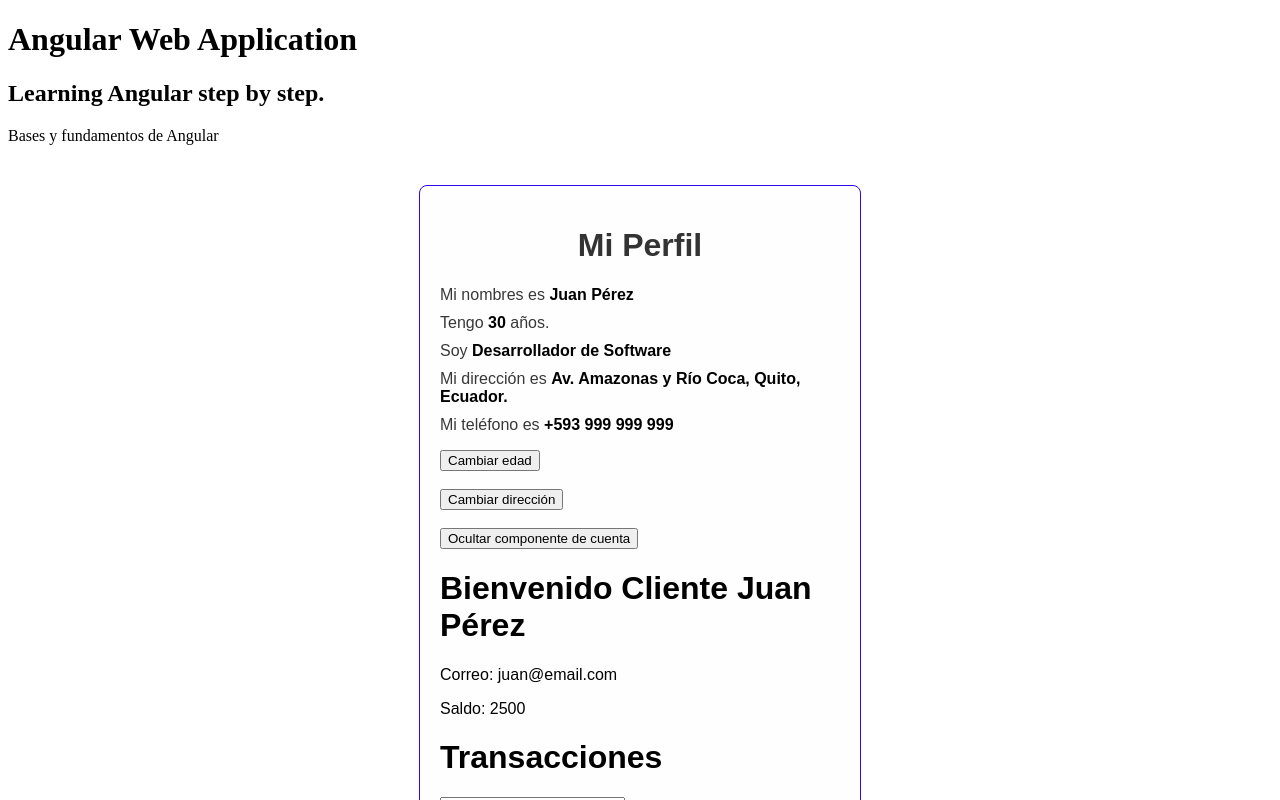
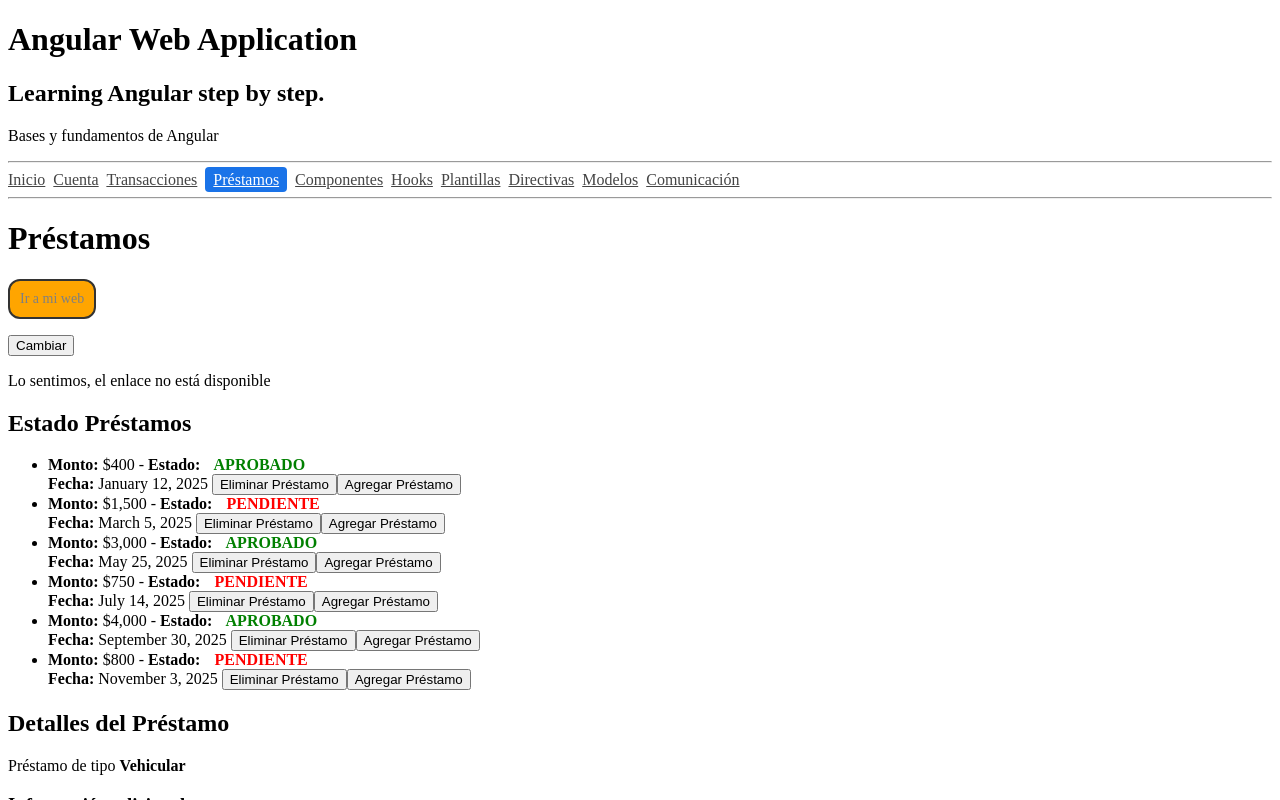
Before and after one commit to AndersonMP/practica-angular, an Angular app: page /prestamos in a window 1280 px wide. Before the commit this address led to /. Shown: the top 800 px of the page. Built offline with nearby package versions, Linux system fonts and the light colour scheme.

Commit message:
Reto 22 Páginas y Rutas

```diff
--- a/src/app/app.html
+++ b/src/app/app.html
@@ -3,10 +3,38 @@
 <p>Bases y fundamentos de Angular</p>
 
 <!-- <mi-producto></mi-producto> -->
-<mi-perfil></mi-perfil>
+<!-- <mi-perfil></mi-perfil> -->
 <!-- <app-usuario></app-usuario> -->
 <!-- <app-prestamos></app-prestamos> -->
 <!-- <app-ventas></app-ventas> -->
 <!-- <app-cine></app-cine> -->
 <!-- <app-cuenta></app-cuenta> -->
 <!-- <app-padre></app-padre> -->
+
+<hr>
+<a routerLink="/inicio" routerLinkActive="activo" class="normal">Inicio</a>&nbsp;
+<a routerLink="/cuenta" routerLinkActive="activo" class="normal">Cuenta</a>&nbsp;
+<a routerLink="/transacciones" routerLinkActive="activo" class="normal">Transacciones</a>&nbsp;
+<a routerLink="/prestamos" routerLinkActive="activo" class="normal">Préstamos</a>&nbsp;
+
+<a routerLink="/componentes" routerLinkActive="activarLink" class="normal">Componentes</a>&nbsp;
+<a routerLink="/ciclos" routerLinkActive="activarLink" class="normal">Hooks</a>&nbsp;
+<a routerLink="/plantillas" routerLinkActive="activarLink" class="normal">Plantillas</a>&nbsp;
+<a routerLink="/directivas" routerLinkActive="activarLink" class="normal">Directivas</a>&nbsp;
+<a routerLink="/modelos" routerLinkActive="activarLink" class="normal">Modelos</a>&nbsp;
+<a routerLink="/comunicacion" routerLinkActive="activarLink" class="normal">Comunicación</a>&nbsp;
+
+<!-- Usar está sintaxis con Stand Alone Components y quitar RouterLinkWithHref
+<a [routerLink]="'/componentes'" routerLinkActive="activarLink">Componentes</a>
+<a [routerLink]="'/ciclos'" routerLinkActive="activarLink">Hooks</a>
+<a [routerLink]="'/plantillas'" routerLinkActive="activarLink">Plantillas</a>
+<a [routerLink]="'/directivas'" routerLinkActive="activarLink">Directivas</a>
+<a [routerLink]="'/modelos'" routerLinkActive="activarLink">Modelos</a>
+<a [routerLink]="'/comunicacion'" routerLinkActive="activarLink">Comunicación</a>
+-->
+
+<hr>
+
+<router-outlet>
+    <!--Aquí va el componente vinculado a la ruta actual-->
+</router-outlet>
--- a/src/app/app.routes.ts
+++ b/src/app/app.routes.ts
@@ -1,3 +1,29 @@
 import { Routes } from '@angular/router';
+import { Producto } from './components/producto/producto';
+import { Cine } from './components/cine/cine';
+import { Pelicula } from './components/pelicula/pelicula';
+import { Padre } from './components/padre/padre';
+import { Ventas } from './components/ventas/ventas';
+import { Usuario } from './components/usuario/usuario';
+import { App } from './app';
+import { Pagina404 } from './components/pagina404/pagina404';
+import { MiPerfil } from './components/mi-perfil/mi-perfil';
+import { Prestamos } from './components/prestamos/prestamos';
+import { Transacciones } from './components/transacciones/transacciones';
+import { Cuenta } from './components/cuenta/cuenta';
 
-export const routes: Routes = [];
+export const routes: Routes = [
+    { path: '', component: App },
+    { path: 'inicio', component: MiPerfil },
+    { path: 'cuenta', component: Cuenta },
+    { path: 'transacciones', component: Transacciones },
+    { path: 'prestamos', component: Prestamos },
+    { path: 'componentes', component: Producto },
+    { path: 'ciclos', component: Pelicula },
+    { path: 'plantillas', component: Usuario },
+    { path: 'directivas', component: Ventas },
+    { path: 'modelos', component: Cine },
+    { path: 'comunicacion', component: Padre },
+    { path: '**', component: Pagina404 }
+
+];
--- a/src/app/app.ts
+++ b/src/app/app.ts
@@ -1,13 +1,14 @@
 import { Component, signal } from '@angular/core';
 import { config } from './models/config';
-import { MiPerfil } from './components/mi-perfil/mi-perfil';
+// import { MiPerfil } from './components/mi-perfil/mi-perfil';
+import { RouterOutlet, RouterLinkActive, RouterLink } from '@angular/router';
 // import { Prestamos } from './components/prestamos/prestamos';
 // import { Padre } from './components/padre/padre';
 
 @Component({
   selector: 'app-root',
   // imports: [Producto, MiPerfil, Usuario, Prestamos, Cine],
-  imports: [MiPerfil],
+  imports: [RouterOutlet, RouterLinkActive, RouterLink],
   templateUrl: './app.html',
   styleUrl: './app.css'
 })
--- /dev/null
+++ b/src/app/components/pagina404/pagina404.html
@@ -0,0 +1,6 @@
+<h1>Error 404 - Página no encontrada</h1>
+<p>Lo sentimos, la página que buscas no existe.</p>
+<a routerLink="/inicio">Volver al inicio</a>
+<div>
+    <img src="https://seocom.agency/wp-content/uploads/2024/05/Errores-Web-404-403-503-502-401.-Significado-y-soluciones-1.jpg.webp" alt="Página no encontrada">
+</div>
--- /dev/null
+++ b/src/app/components/pagina404/pagina404.ts
@@ -0,0 +1,12 @@
+import { Component } from '@angular/core';
+import { RouterLink } from "@angular/router";
+
+@Component({
+  selector: 'app-pagina404',
+  imports: [RouterLink],
+  templateUrl: './pagina404.html',
+  styleUrl: './pagina404.css',
+})
+export class Pagina404 {
+
+}
--- a/src/styles.css
+++ b/src/styles.css
@@ -11,3 +11,25 @@
     padding: 6px;
     font-family: 'Courier New', Courier, monospace;
 }
+
+.activarLink {
+    background-color: aquamarine;
+    color: black;
+}
+
+.normal {
+    color: #444;
+    background-color: transparent;
+    transition: 0.2s;
+}
+
+.normal:hover {
+    color: #1a73e8;
+}
+
+.activo {
+    background-color: #1a73e8;
+    color: white;
+    border-radius: 4px;
+    padding: 4px 8px;
+}
```
Also changed, not shown: src/app/components/producto/producto.ts (+10 -10 lines), src/app/components/pagina404/pagina404.css (added).
